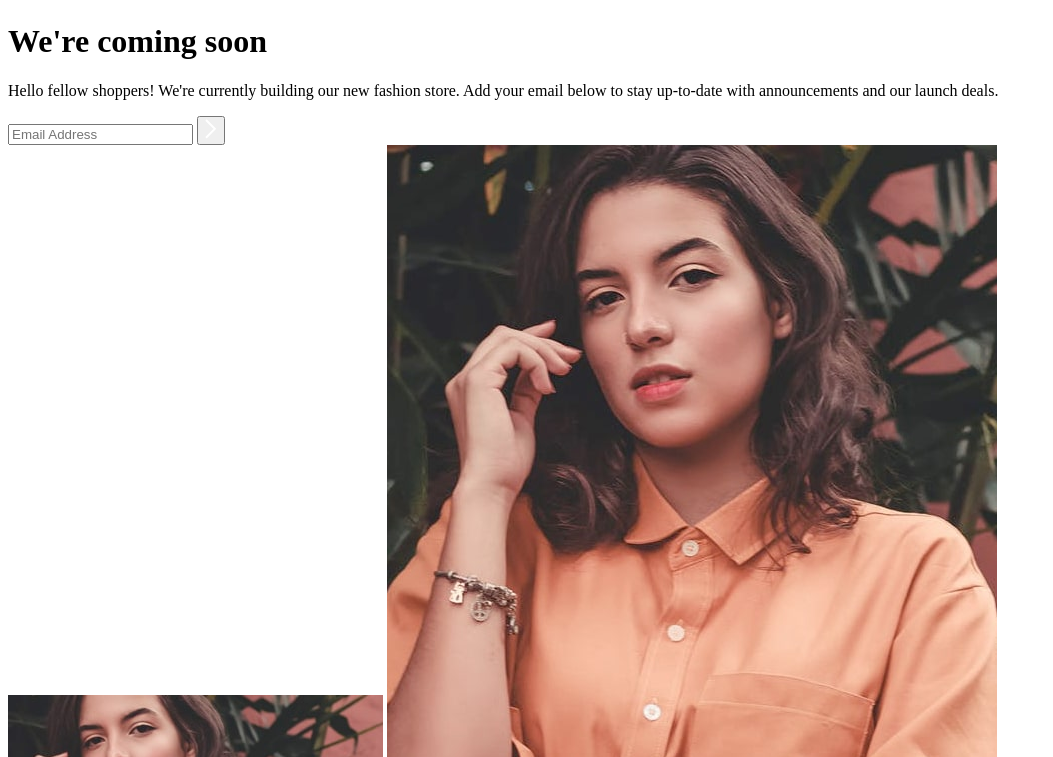
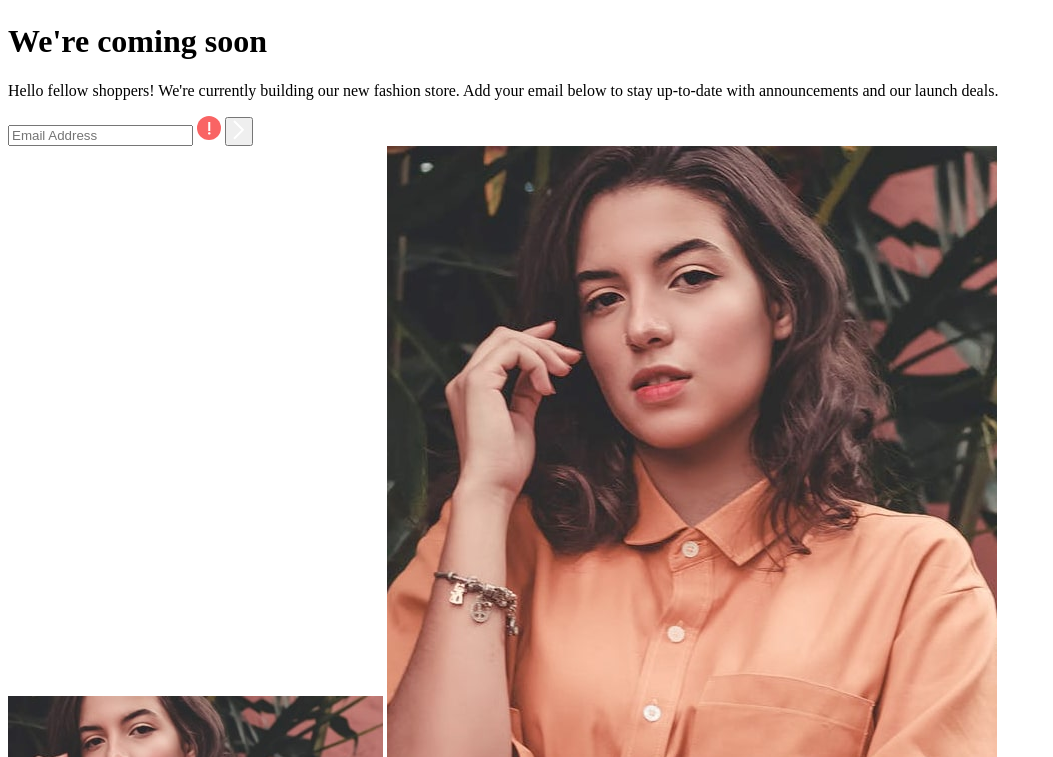
Before and after one commit to JohnMwendwa/base-apparel-coming-soon, a plain HTML site: page index.html in a window 1280 px wide. Shown: the part 43-800 px from the top of the page, without its empty margins (0-1053 px from the left). Drawn offline with Linux system fonts and the light colour scheme.

Commit message:
add error output container

```diff
--- a/index.html
+++ b/index.html
@@ -32,7 +32,13 @@
             </p>
           </div>
           <form>
+            <div>
               <input type="email" name="email" placeholder="Email Address" />
+              <img
+                src="images/icon-error.svg"
+                id="error__icon"
+                alt="error icon"
+              />
               <button type="submit">
                 <svg xmlns="http://www.w3.org/2000/svg" width="12" height="20">
                   <path
@@ -43,6 +49,8 @@
                   />
                 </svg>
               </button>
+            </div>
+            <output id="error__message"></output>
           </form>
         </div>
         <div class="container__image">
```
Lines whose indentation alone changed are shown as unchanged.
